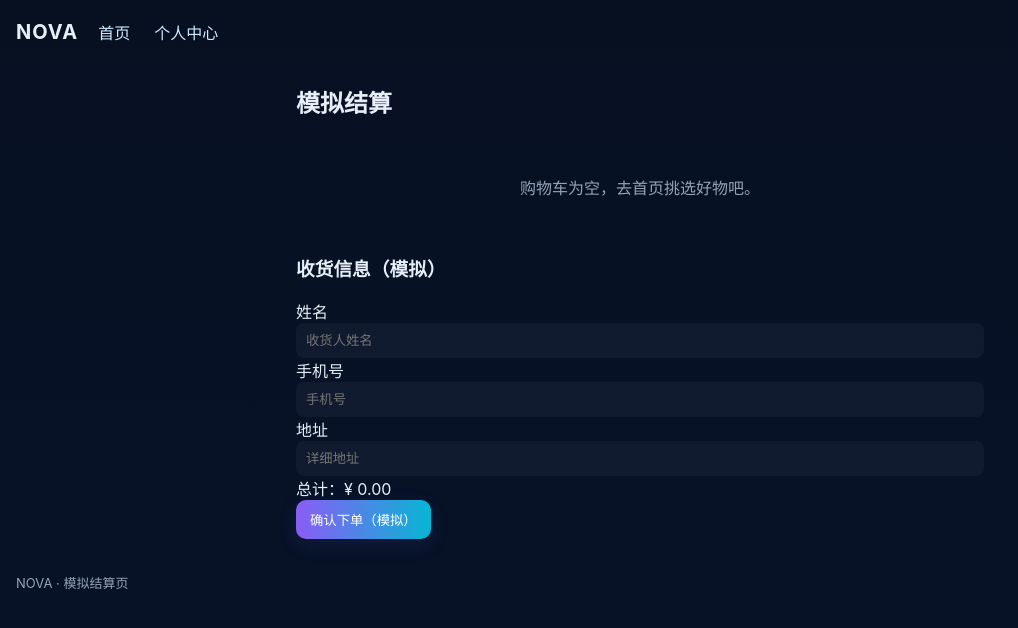
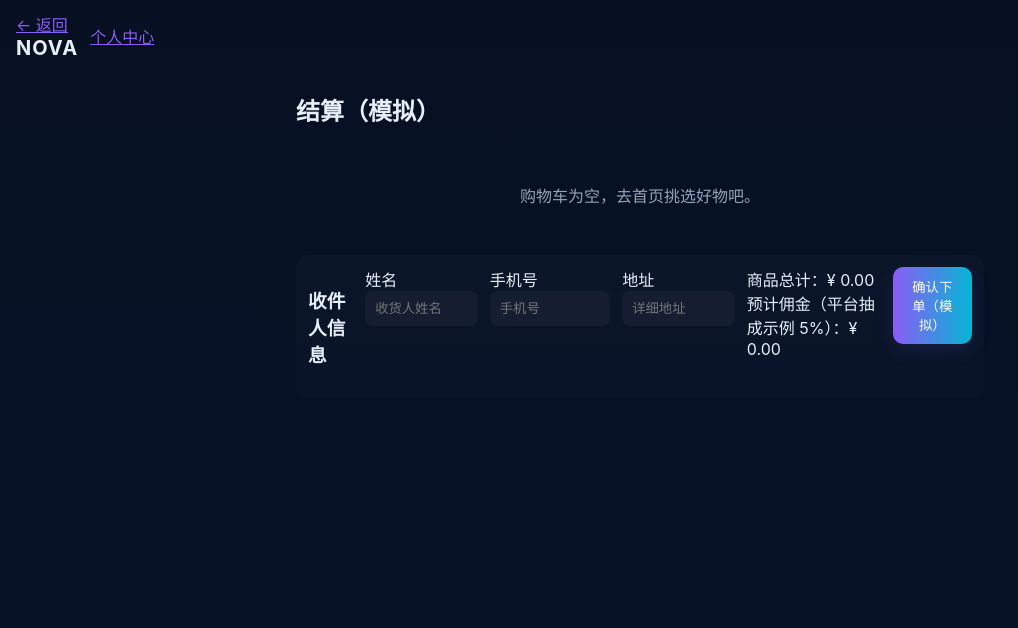
Before and after one commit to xufkgddudjfjcjc-cmyk/Nova, a plain HTML site: page checkout.html in a window 1280 px wide. Shown: the whole page, without its empty margins (0-1018 px from the left). Drawn offline with Linux system fonts and the light colour scheme.

Commit message:
Update checkout page layout and labels

```diff
--- a/checkout.html
+++ b/checkout.html
@@ -2,40 +2,42 @@
 <html lang="zh-CN">
 <head>
   <meta charset="utf-8" />
-  <meta name="viewport" content="width=device-width,initial-scale=1"/>
-  <title>结算 — NOVA</title>
+  <meta name="viewport" content="width=device-width,initial-scale=1" />
+  <title>结算 · NOVA</title>
   <link rel="stylesheet" href="styles.css">
 </head>
 <body data-page="checkout">
   <header class="topbar">
-    <div class="brand">NOVA</div>
-    <nav class="top-actions">
-      <a class="link-btn" href="index.html">首页</a>
-      <a class="link-btn" href="user.html">个人中心</a>
-    </nav>
+    <div class="left">
+      <a href="index.html" class="link">← 返回</a>
+      <div class="brand">NOVA</div>
+    </div>
+    <div class="right">
+      <a href="user.html" class="link">个人中心</a>
+    </div>
   </header>
 
   <main class="container narrow">
-    <h2>模拟结算</h2>
+    <h2>结算（模拟）</h2>
 
     <section id="checkoutList" class="checkout-list"></section>
 
-    <section class="checkout-form">
-      <h3>收货信息（模拟）</h3>
+    <section class="checkout-form card">
+      <h3>收件人信息</h3>
       <label>姓名 <input id="inputName" type="text" placeholder="收货人姓名"></label>
-      <label>手机号 <input id="inputPhone" type="text" placeholder="手机号"></label>
+      <label>手机号 <input id="inputPhone" type="tel" placeholder="手机号"></label>
       <label>地址 <input id="inputAddress" type="text" placeholder="详细地址"></label>
-      <div class="checkout-total">总计：¥ <span id="checkoutTotal">0.00</span></div>
+      <div class="checkout-summary">
+        <div>商品总计：¥ <span id="checkoutTotal">0.00</span></div>
+        <div>预计佣金（平台抽成示例 5%）：¥ <span id="checkoutCommission">0.00</span></div>
+      </div>
       <button id="placeOrderBtn" class="btn primary">确认下单（模拟）</button>
     </section>
 
     <div id="orderResult" class="order-result hidden"></div>
   </main>
 
-  <footer class="site-footer">
-    <div class="footer-inner">NOVA · 模拟结算页</div>
-  </footer>
-
+  <script src="db.js"></script>
   <script src="data/products.js"></script>
   <script src="app.js"></script>
 </body>
```
